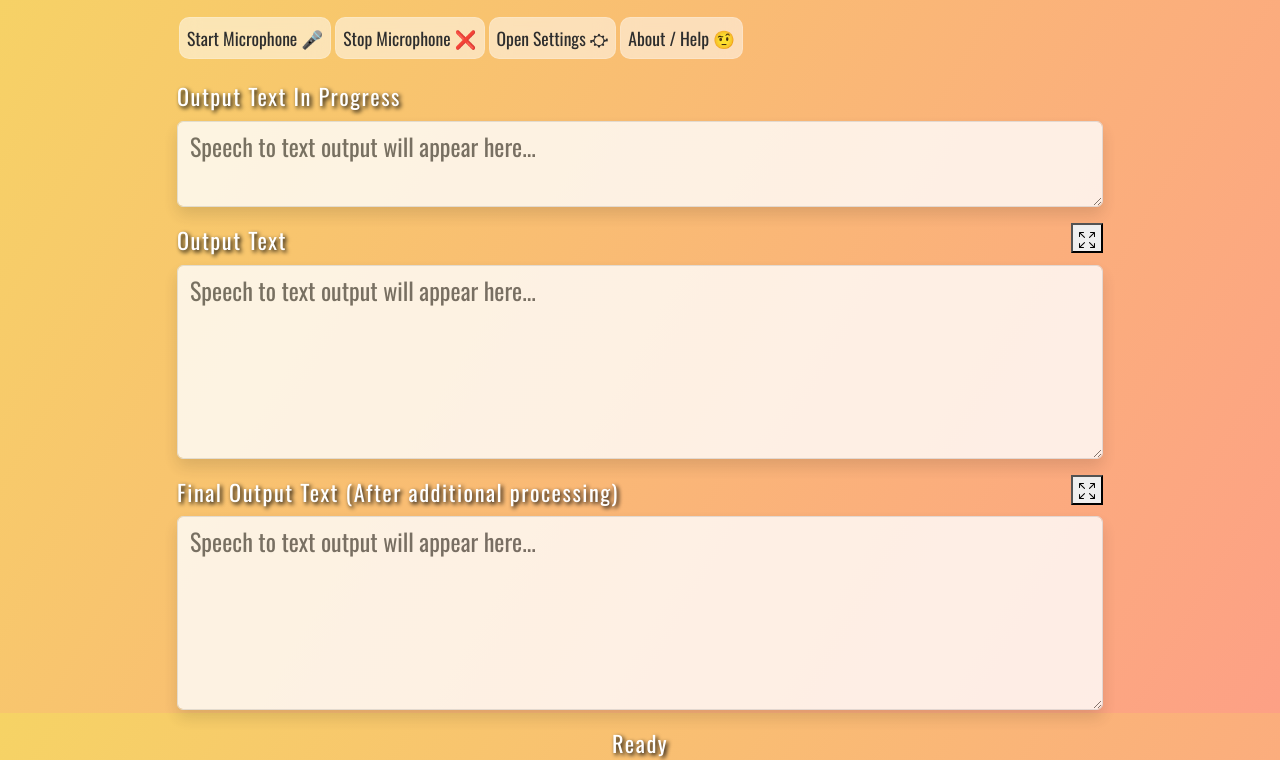
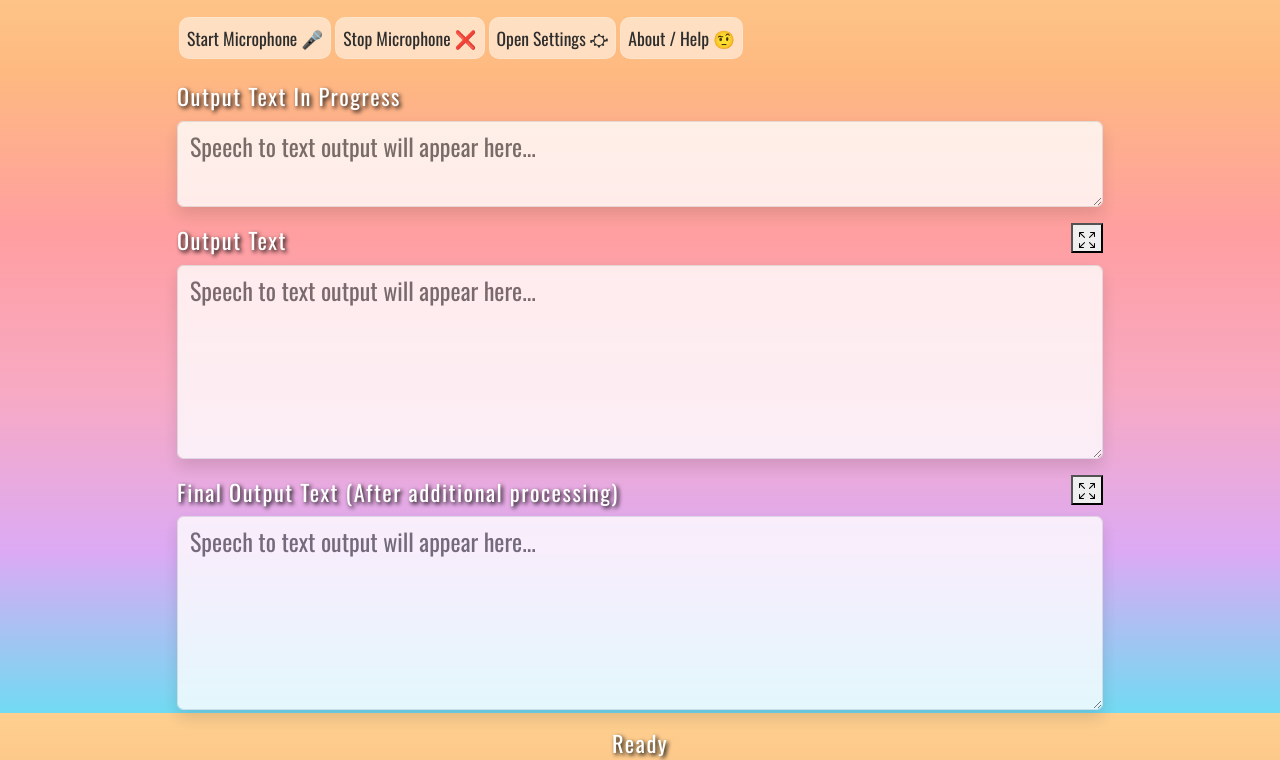
Before and after one commit to warrenkc/speech-utilities, a website built with Vite: page index.html in a window 1280 px wide. Shown: the part 87-847 px from the top of the page. Built offline with nearby package versions, Linux system fonts and the light colour scheme.

Commit message:
Update background gradient in style.css and add screenshot to readme.md

```diff
--- a/src/main.js
+++ b/src/main.js
@@ -38,13 +38,8 @@ document.addEventListener('DOMContentLoaded', function () {
     groqAPIKeyInput.value = localStorage.getItem('groqAPIKey') || "";
     llmPromptInput.value = localStorage.getItem('llmPrompt') || "";
 
-    if (enableVideoBackground.checked) {
-        // toggle d-none and d-block classes
-        backgroundVideo.classList.remove("d-none");
-    }
-    else {
-        backgroundVideo.classList.add("d-none");
-    }
+    // Set the background video based on the checkbox
+    setBackgroundVideo();
 
     loadInputDevices(); // Load input devices
 
@@ -76,6 +71,7 @@ document.addEventListener('DOMContentLoaded', function () {
     function saveEnableVideoBackground() {
         localStorage.enableVideoBackground = enableVideoBackground.checked;
         console.debug("Enable video background: ", enableVideoBackground.checked);
+        setBackgroundVideo(); // Update background video visibility
     }
     function saveKey() {
         localStorage.subscriptionKey = subscriptionKeyInput.value;
@@ -107,6 +103,15 @@ document.addEventListener('DOMContentLoaded', function () {
         localStorage.llmPrompt = llmPromptInput.value;
     }
 
+    function setBackgroundVideo() {
+        if (enableVideoBackground.checked) {
+            // toggle d-none and d-block classes
+            backgroundVideo.classList.remove("d-none");
+        }
+        else {
+            backgroundVideo.classList.add("d-none");
+        }
+    }
 
     function loadInputDevices() {
         microphoneOptions.innerHTML = ""; // Clear existing options
--- a/src/style.css
+++ b/src/style.css
@@ -1,9 +1,15 @@
 /* styles.css */
 body {
   background-color: white;
-  /* Light grey background */
-  /* Cool gradient background */
-  background-image: linear-gradient(120deg, #f6d365 0%, #fda085 100%);
+  background: linear-gradient(
+  to bottom,
+  rgba(252, 176, 69, 0.6) 0%,    /* Soft orange with transparency */
+  rgba(253, 138, 44, 0.6) 20%,   /* Deeper orange */
+  rgba(255, 94, 98, 0.6) 40%,    /* Reddish-pink blend */
+  rgba(242, 112, 156, 0.6) 60%,  /* Light pink */
+  rgba(196, 113, 237, 0.6) 80%,  /* Lavender tones */
+  rgba(18, 194, 233, 0.6) 100%   /* Cool ocean blue at the bottom */
+);
   background-size: cover;
   background-position: center;
   background-attachment: fixed;
```
Also changed, not shown: readme.md, src/images/Screenshot 2025-04-15 at 9.08.52 AM.png (added).
